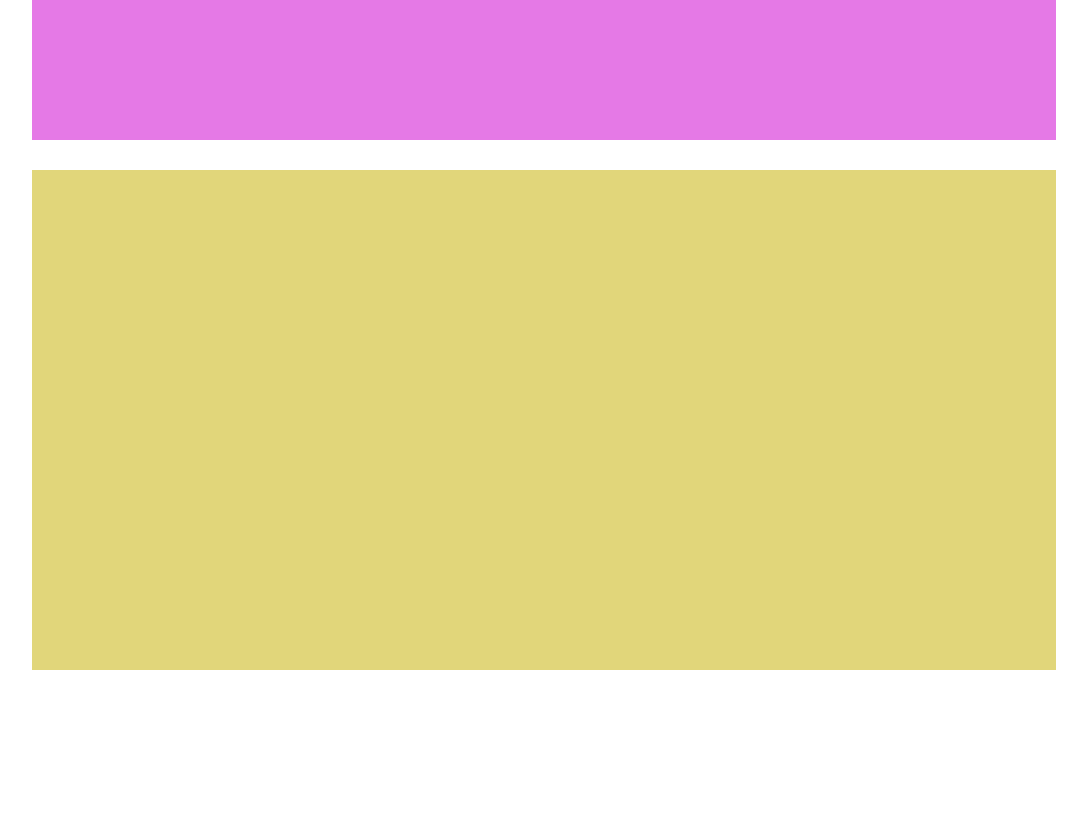
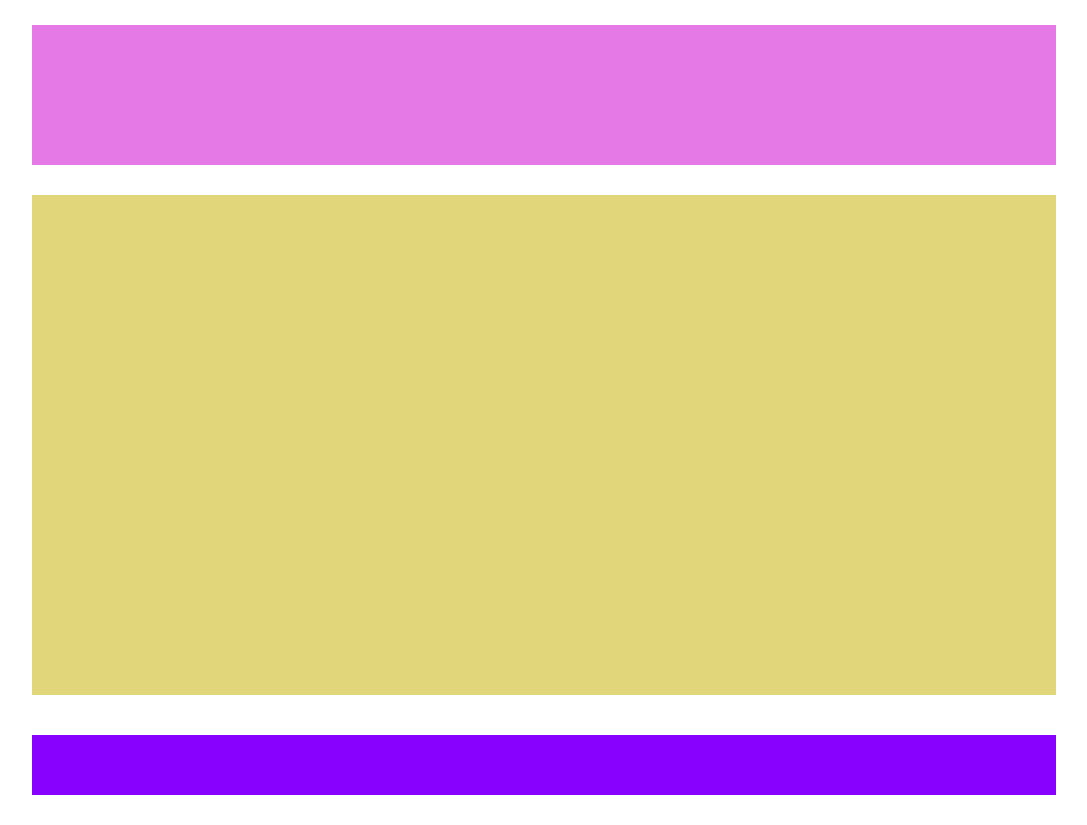
Before and after one commit to brunEdo/htmlcss-struttura-wp, a plain HTML site: page index.html in a window 1280 px wide. Shown: the whole page, without its empty margins (96-1183 px from the left). Before the commit the page ends 800 px from the top, so only its background shows below. Drawn offline with Linux system fonts and the light colour scheme.

Commit message:
css footer and divs colors

```diff
--- a/css/style.css
+++ b/css/style.css
@@ -8,7 +8,8 @@
 /* common */
 .container {
     width: 80%;
-    margin: auto;
+    margin-left: auto;
+    margin-right: auto;
 }
 .clearfix {
     content: "";
@@ -23,9 +24,26 @@ header {
     margin-top: 25px;
 }
 
-/* main: first yellow section */
+/* first yellow section */
 section:first-child {
     background-color: #E1D67A;
     height: 500px;
     margin: 30px 0;
 }
+
+/* second blue section */
+section:last-child {
+    background-color: #0086FF;
+}
+
+/* div floating light-blue  */
+section:last-child div {
+    background-color: #ABCFE7;
+}
+
+/* purple footer  */
+footer {
+    background-color: #8801FE;
+    height: 60px;
+    margin: 10px 0 30px;
+}
```
